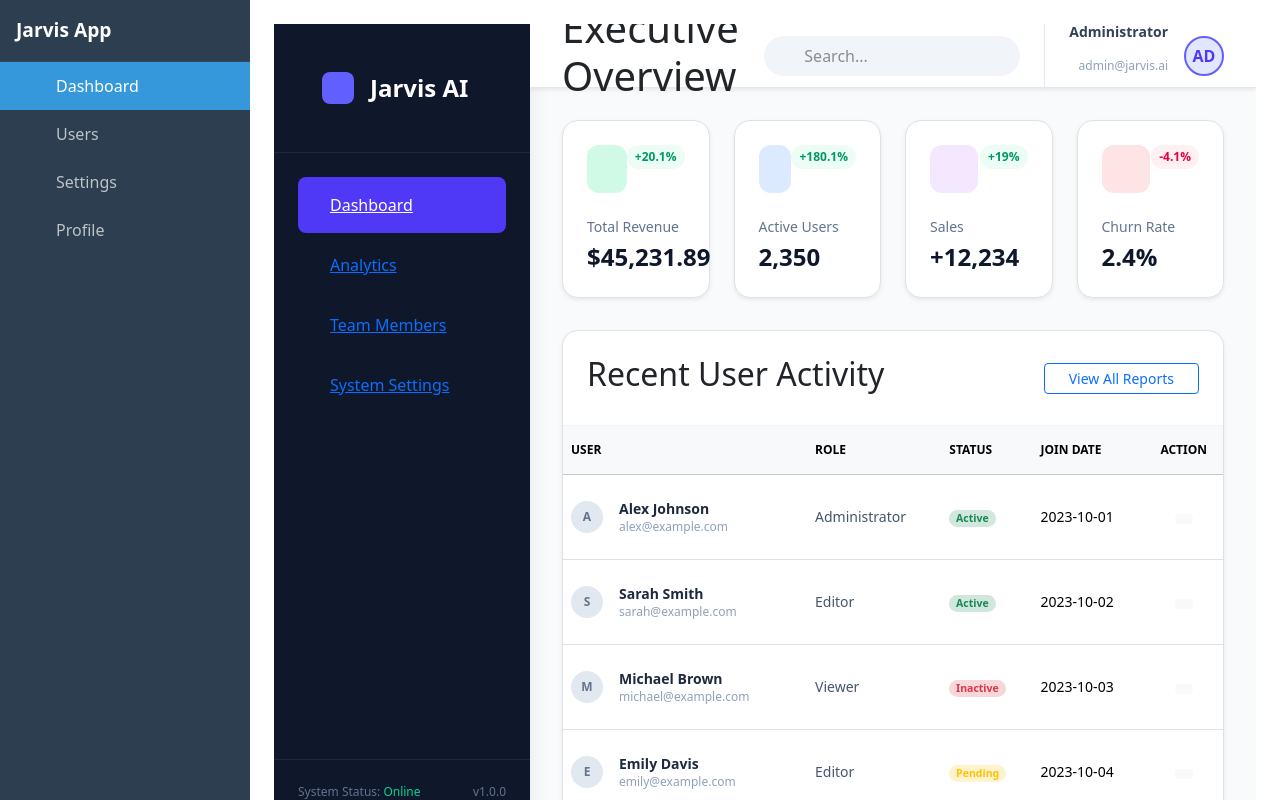
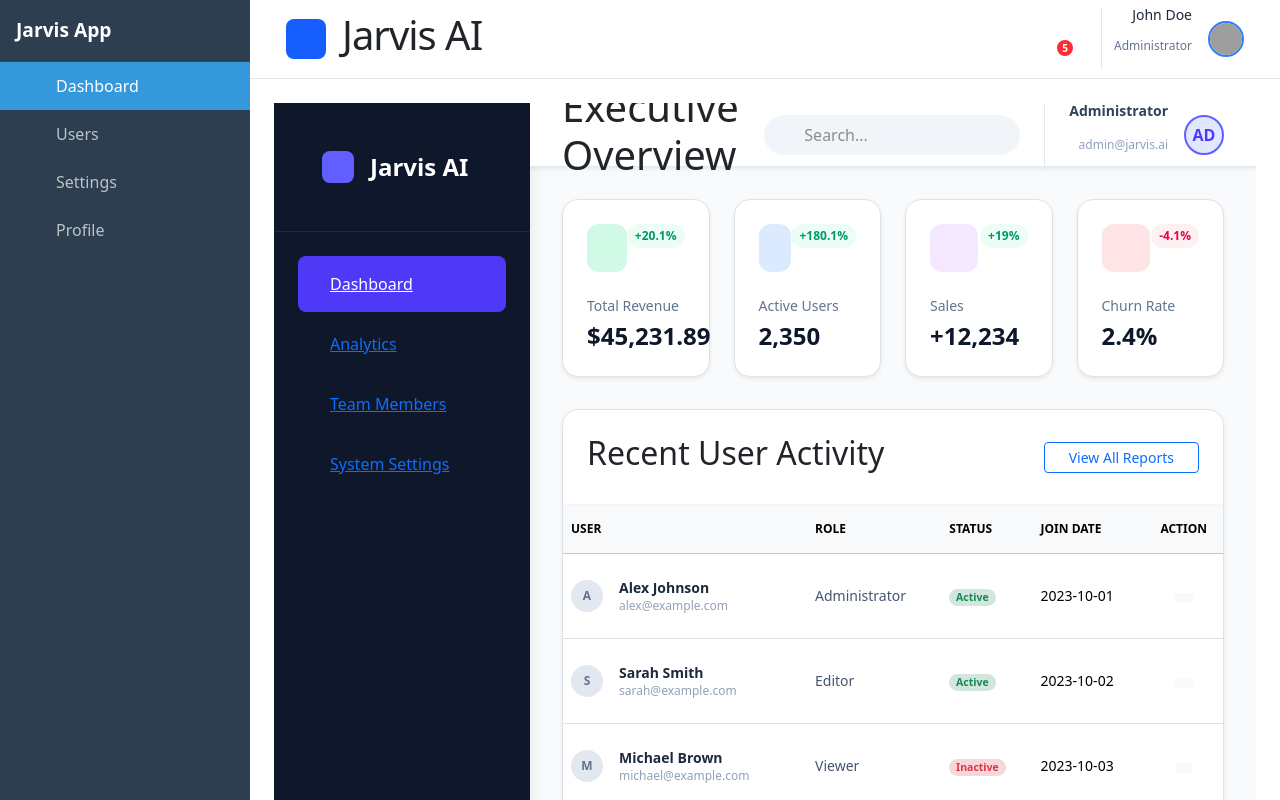
Before and after one commit to Asadali1010/jarvis-testing-with-angular, an Angular app: page /dashboard in a window 1280 px wide. Built offline with nearby package versions, Linux system fonts and the light colour scheme; grey boxes are pictures that could not be loaded.

Commit message:
feat: Create a Header component containing a logo, application title, notif…
Automated by Jarvis team

```diff
--- a/src/app/app.html
+++ b/src/app/app.html
@@ -1,6 +1,9 @@
 <div class="flex h-screen">
   <app-sidebar></app-sidebar>
-  <main class="flex-1 overflow-auto p-4">
-    <router-outlet />
-  </main>
+  <div class="flex flex-col flex-1 overflow-hidden">
+    <app-header></app-header>
+    <main class="flex-1 overflow-auto p-4">
+      <router-outlet />
+    </main>
+  </div>
 </div>
--- a/src/app/app.ts
+++ b/src/app/app.ts
@@ -1,10 +1,11 @@
 import { Component } from '@angular/core';
 import { RouterOutlet } from '@angular/router';
 import { SidebarComponent } from './components/sidebar/sidebar.component';
+import { HeaderComponent } from './components/header/header.component';
 
 @Component({
   selector: 'app-root',
-  imports: [RouterOutlet, SidebarComponent],
+  imports: [RouterOutlet, SidebarComponent, HeaderComponent],
   templateUrl: './app.html',
   styleUrl: './app.css',
 })
--- /dev/null
+++ b/src/app/components/header/header.component.css
@@ -0,0 +1,8 @@
+:host {
+  display: block;
+  width: 100%;
+}
+
+.navbar {
+  /* Ensure no bootstrap default padding interferes with custom flex layouts if needed */
+}
--- /dev/null
+++ b/src/app/components/header/header.component.html
@@ -0,0 +1,50 @@
+<header class="navbar navbar-expand-lg bg-white dark:bg-slate-900 border-b border-gray-200 dark:border-slate-800 px-4 py-2 sticky-top z-30 transition-colors duration-300">
+  <div class="container-fluid flex items-center justify-between">
+
+    <!-- Left Side: Logo and Title -->
+    <div class="flex items-center gap-3">
+      <div class="flex items-center justify-center w-10 h-10 bg-blue-600 rounded-lg text-white">
+        <i class="bi bi-cpu-fill text-xl"></i>
+      </div>
+      <h1 class="text-xl font-bold text-slate-800 dark:text-white tracking-tight">
+        {{ appTitle }}
+      </h1>
+    </div>
+
+    <!-- Right Side: Actions and Profile -->
+    <div class="flex items-center gap-4">
+
+      <!-- Theme Toggle -->
+      <button
+        (click)="toggleTheme()"
+        class="p-2 rounded-full hover:bg-gray-100 dark:hover:bg-slate-800 text-slate-600 dark:text-slate-400 transition-colors"
+        title="Toggle Theme"
+      >
+        <i class="bi" [ngClass]="isDarkMode ? 'bi-sun-fill text-yellow-400' : 'bi-moon-stars-fill'"></i>
+      </button>
+
+      <!-- Notifications -->
+      <div class="relative">
+        <button class="p-2 rounded-full hover:bg-gray-100 dark:hover:bg-slate-800 text-slate-600 dark:text-slate-400 transition-colors relative">
+          <i class="bi bi-bell text-xl"></i>
+          <span *ngIf="notificationsCount > 0"
+                class="absolute top-1 right-1 flex items-center justify-center w-4 h-4 text-[10px] font-bold text-white bg-red-500 rounded-full">
+            {{ notificationsCount }}
+          </span>
+        </button>
+      </div>
+
+      <!-- User Profile -->
+      <div class="flex items-center gap-3 pl-3 border-l border-gray-200 dark:border-slate-800">
+        <div class="text-right hidden sm:block">
+          <p class="text-sm font-medium text-slate-800 dark:text-white leading-none">{{ userName }}</p>
+          <p class="text-xs text-slate-500 dark:text-slate-400">Administrator</p>
+        </div>
+        <div class="w-9 h-9 rounded-full overflow-hidden border-2 border-blue-500 cursor-pointer">
+          <img [src]="userAvatar" [alt]="userName" class="w-full h-full object-cover">
+        </div>
+      </div>
+
+    </div>
+  </div>
+</header>
--- /dev/null
+++ b/src/app/components/header/header.component.ts
@@ -0,0 +1,26 @@
+import { Component } from '@angular/core';
+import { CommonModule } from '@angular/common';
+
+@Component({
+  selector: 'app-header',
+  standalone: true,
+  imports: [CommonModule],
+  templateUrl: './header.component.html',
+  styleUrls: ['./header.component.css']
+})
+export class HeaderComponent {
+  appTitle = 'Jarvis AI';
+  isDarkMode = false;
+  notificationsCount = 5;
+  userName = 'John Doe';
+  userAvatar = 'https://i.pravatar.cc/150?u=john';
+
+  toggleTheme() {
+    this.isDarkMode = !this.isDarkMode;
+    if (this.isDarkMode) {
+      document.documentElement.classList.add('dark');
+    } else {
+      document.documentElement.classList.remove('dark');
+    }
+  }
+}
```
